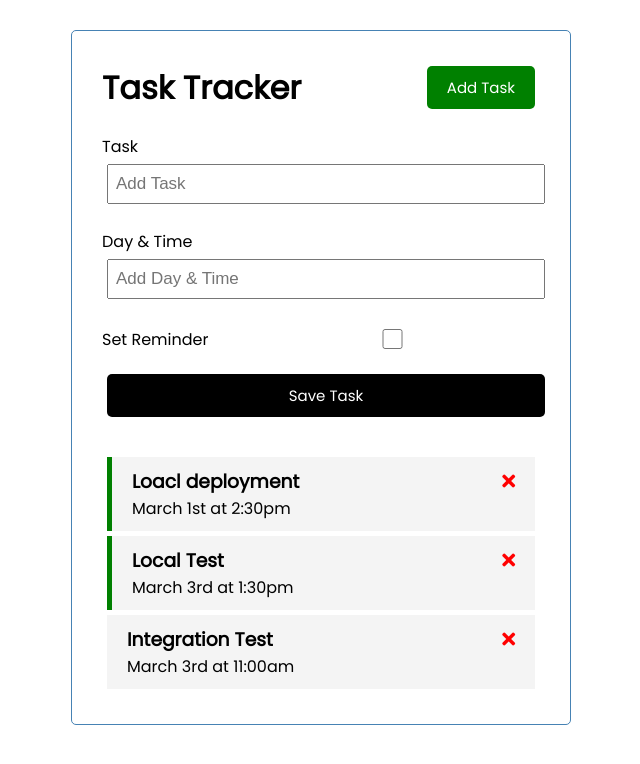
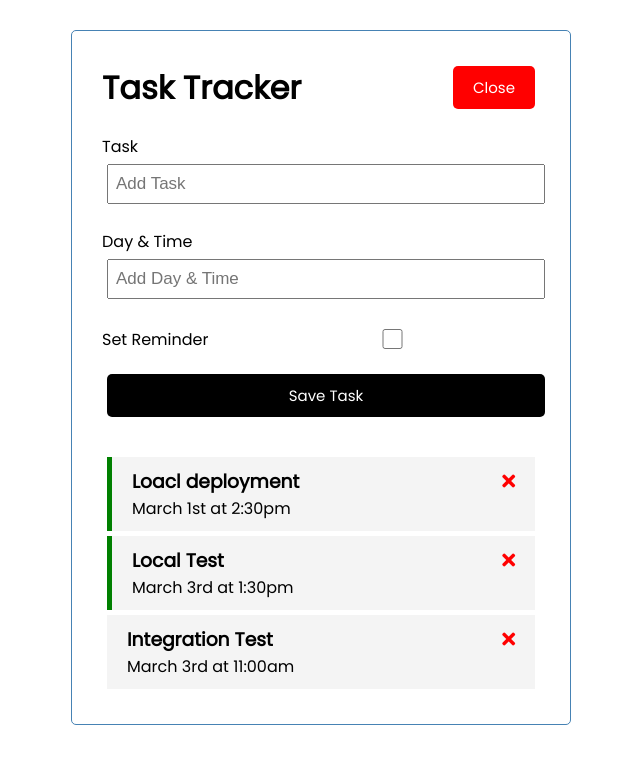
Before and after one commit to MorganZhuRunzhe/vue-crash-2021, a Vue app: page / in a window 1280 px wide. Both pictures are taken after a click on the button "Add Task". Shown: the top 764 px of the page, without its empty margins (319-959 px from the left). Built offline with nearby package versions, Linux system fonts and the light colour scheme.

Commit message:
Add toggle form & template conditionals

```diff
--- a/src/App.vue
+++ b/src/App.vue
@@ -1,7 +1,11 @@
 <template>
   <div class="container">
-    <Header title="Task Tracker"/>
-    <AddTask @add-task="addTask" />
+    <Header @btn-click="toggleAddTask"
+    title="Task Tracker"
+    :showAddTask="showAddTask"/>
+    <div v-show="showAddTask">
+      <AddTask @add-task="addTask" />
+    </div>
     <Tasks
     @toggle-reminder="toggleReminder"
     @delete-task="deleteTask"
@@ -24,6 +28,7 @@ export default {
   data() {
     return {
       tasks: [],
+      showAddTask: false,
     }
   },
   created() {
@@ -49,6 +54,9 @@ export default {
     ]
   },
   methods: {
+    toggleAddTask() {
+      this.showAddTask = !this.showAddTask
+    },
     addTask(task) {
       this.tasks = [...this.tasks, task]
     },
--- a/src/components/Button.vue
+++ b/src/components/Button.vue
@@ -11,7 +11,7 @@
         },
         methods: {
             onClick() {
-                console.log('click')
+                this.$emit('btn-click')
             },
         }
     }
--- a/src/components/Header.vue
+++ b/src/components/Header.vue
@@ -1,7 +1,9 @@
 <template>
     <header>
         <h1>{{ title }}</h1>
-        <Button text="Add Task" color="green" />
+        <Button @btn-click="$emit('btn-click')"
+        :text="showAddTask ? 'Close' : 'Add Task'"
+        :color="showAddTask? 'red' : 'green'" />
     </header>
 </template>
 
@@ -12,6 +14,7 @@ export default {
     name: 'Header',
     props: {
         title: String,
+        showAddTask: Boolean,
     },
     components: {
         Button
```
